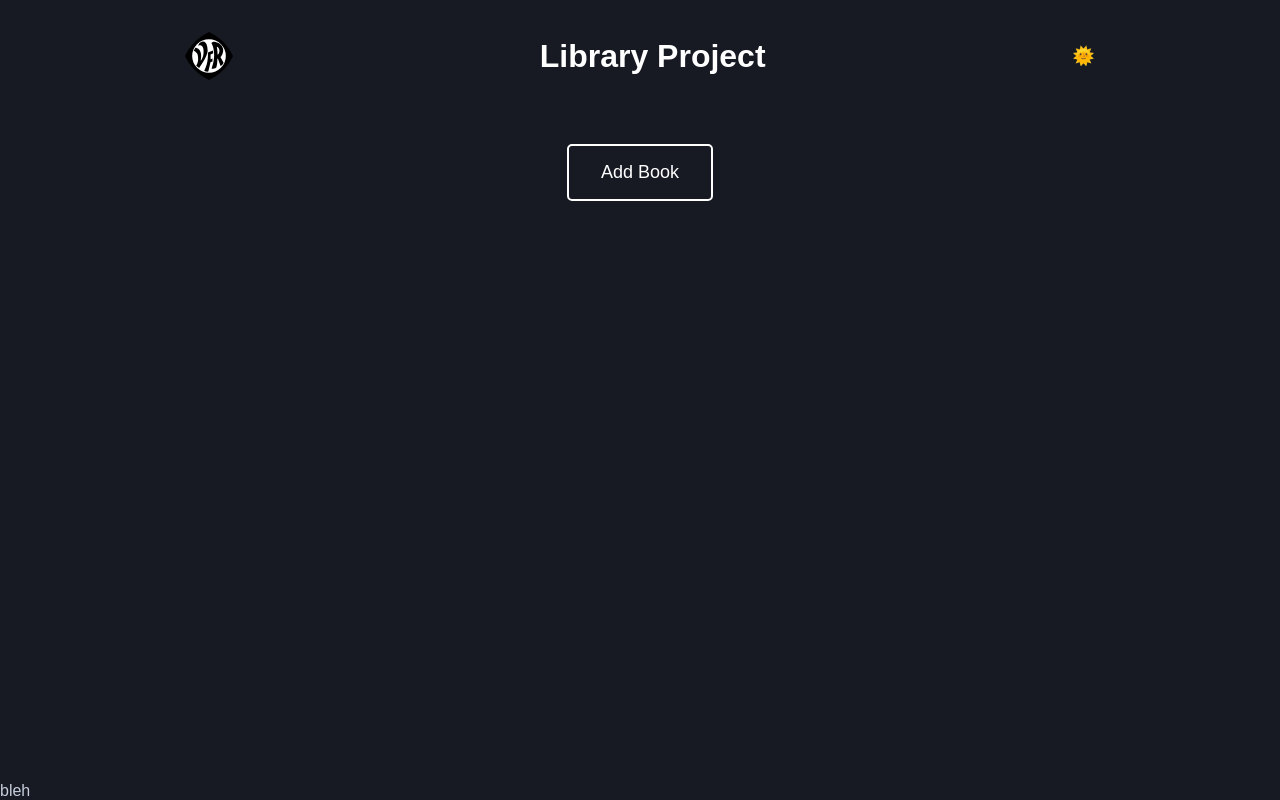
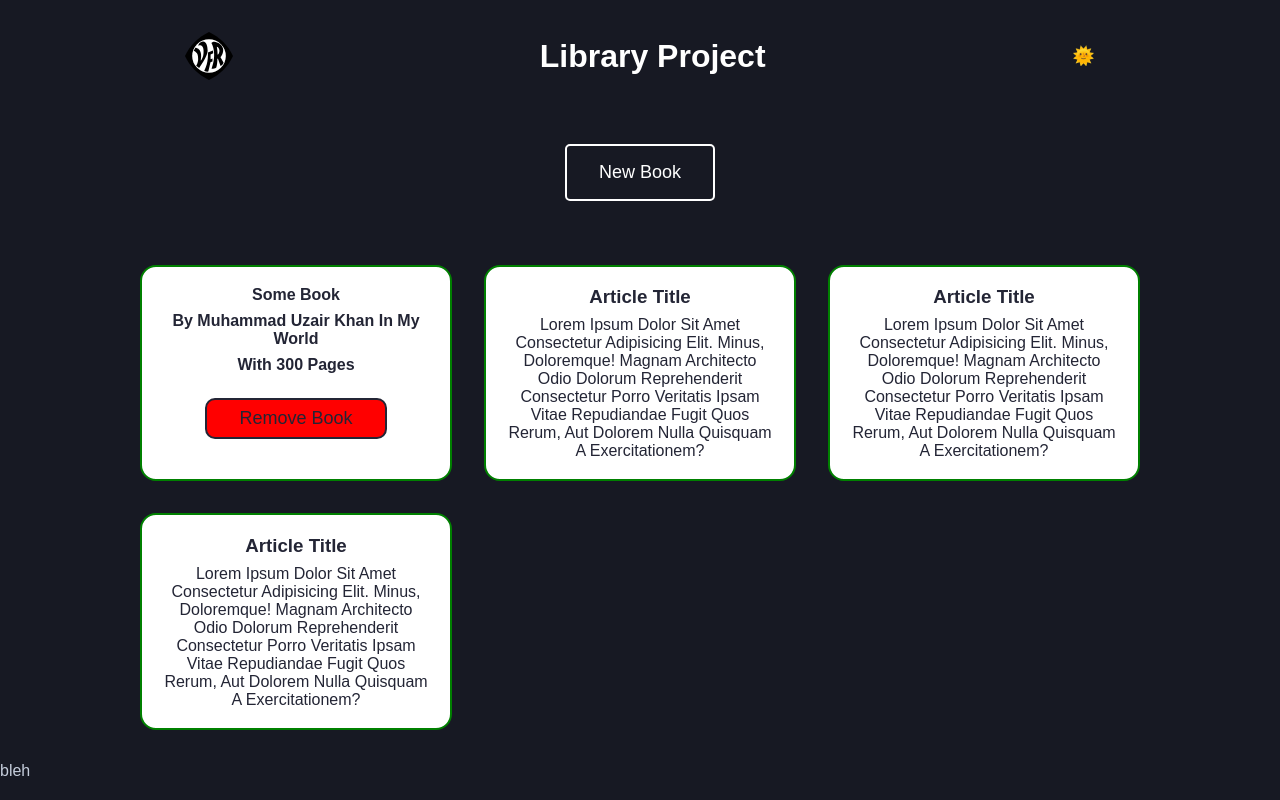
Before and after one commit to Uzairkhan98/Library-Application, a plain HTML site: page index.html in a window 1280 px wide. Drawn offline with Linux system fonts and the light colour scheme.

Commit message:
Articles layout

```diff
--- a/JS-2-2.js
+++ b/JS-2-2.js
@@ -8,10 +8,6 @@ function Book(title, author, pages, read) {
         return `${title} by ${author}, ${pages} pages, ${read ? 'read' : 'not read yet'}`
     }
 }
-
-let HP = new Book('Harry Potter', 'J.K. Rowling', '300', 1)
-
-console.log(HP.info())
 
 let isLight = true;
 
--- a/index.html
+++ b/index.html
@@ -17,7 +17,7 @@
         <button onclick="modeSwitch()" id="toggle">🌞</button>
     </header>
     <main>
-        <button id="addBook" onclick="toggleForm()">Add Book</button>
+        <button id="addBook" onclick="toggleForm()">New Book</button>
         <div id="form-container">
             <div class="form-main">
                 <h2 class="form-title">Add a Book</h2>
@@ -56,7 +56,28 @@
                 </form>
             </div>
         </div>
-    </main>
+        <div class="book-container">
+            <article class="book-details">
+                <h4>Some Book</h4>
+                <h4>By Muhammad Uzair khan in my world</h4>
+                <h4>With 300 pages</h4>
+
+                <button id="remove-button" onclick="toggleForm()">
+                Remove Book</button>
+
+            </article>
+            <article class="book-details">
+                <h3>Article Title</h3>
+                <p>Lorem ipsum dolor sit amet consectetur adipisicing elit. Minus, doloremque! Magnam architecto odio dolorum reprehenderit consectetur porro veritatis ipsam vitae repudiandae fugit quos rerum, aut dolorem nulla quisquam a exercitationem?</p>
+            </article><article class="book-details">
+                <h3>Article Title</h3>
+                <p>Lorem ipsum dolor sit amet consectetur adipisicing elit. Minus, doloremque! Magnam architecto odio dolorum reprehenderit consectetur porro veritatis ipsam vitae repudiandae fugit quos rerum, aut dolorem nulla quisquam a exercitationem?</p>
+            </article><article class="book-details">
+                <h3>Article Title</h3>
+                <p>Lorem ipsum dolor sit amet consectetur adipisicing elit. Minus, doloremque! Magnam architecto odio dolorum reprehenderit consectetur porro veritatis ipsam vitae repudiandae fugit quos rerum, aut dolorem nulla quisquam a exercitationem?</p>
+            </article>
+        </div>
+      </main>
     <footer>
         <p>bleh</p>
     </footer>
--- a/style.css
+++ b/style.css
@@ -53,12 +53,14 @@ header h1{
 
 footer{
     position: absolute;
-    bottom: 0;
+    margin-top: 2rem;
+    display: flex;
 }
 main{
     display: flex;
-    justify-content: center;
     margin-top: 2rem;
+    flex-direction: column;
+    align-items: center;
 }
 
 #addBook{
@@ -81,6 +83,7 @@ main{
     height: fit-content;
     backdrop-filter: blur(100vh);
     border-radius: 20px;
+  box-shadow: 0 0 0 2px var(--font-light) ;
 }
 
 .form-main{
@@ -123,7 +126,7 @@ label{
     gap: 0.5rem;
 }
 
-input[type="checkbox"] {
+#read {
     /* Add if not using autoprefixer */
     -webkit-appearance: none;
     appearance: none;
@@ -142,7 +145,7 @@ input[type="checkbox"] {
     place-content: center;
   }
 
-  input[type="checkbox"]::before {
+ #read::before {
     content: "";
     width: 0.6em;
     height: 0.6em;
@@ -152,7 +155,7 @@ input[type="checkbox"] {
     transform-origin: bottom left;
     clip-path: polygon(14% 44%, 0 65%, 50% 100%, 100% 16%, 80% 0%, 43% 62%);
   }
-  input[type="checkbox"]:checked::before {
+ #read:checked::before {
     transform: scale(1);
   }
 
@@ -166,3 +169,49 @@ input[type="checkbox"] {
     outline: none;
   box-shadow: 0 0 0 2px var(--button-hover) ;
 }
+
+.book-container{
+    margin-top: 4rem;
+    width: min(80vw,1000px);
+    display: grid;
+    grid-template-columns: repeat(auto-fit, minmax(250px, 1fr));
+    height: min-content;
+    gap: 2rem;
+}
+
+.book-details{
+    background-color: var(--font-light);
+    color:var(--bg-light);
+    padding: 1.2rem;
+    border-radius: 1rem;
+    display: flex;
+    flex-direction: column;
+    gap: 0.5rem;
+    text-align:center;
+    text-transform: capitalize;
+    border: solid 2px green;
+    align-items: center;
+}
+
+.book-container .book-details .checkbox-input {
+    padding-top: 1rem;
+}
+
+.book-details p{
+    color:var(--bg-light)
+}
+
+#remove-button{
+    padding: 0.5rem;
+    border-radius: 10px;
+    background-color: red;
+    color: var(--bg-light);
+    border: 2px solid var(--bg-light);
+    padding-inline: 2rem;
+    margin-top: 1rem;
+}
+
+#remove-button:hover, #remove-button:focus{
+    outline: none;
+  box-shadow: 0 0 0 2px var(--button-hover) ;
+}
```
